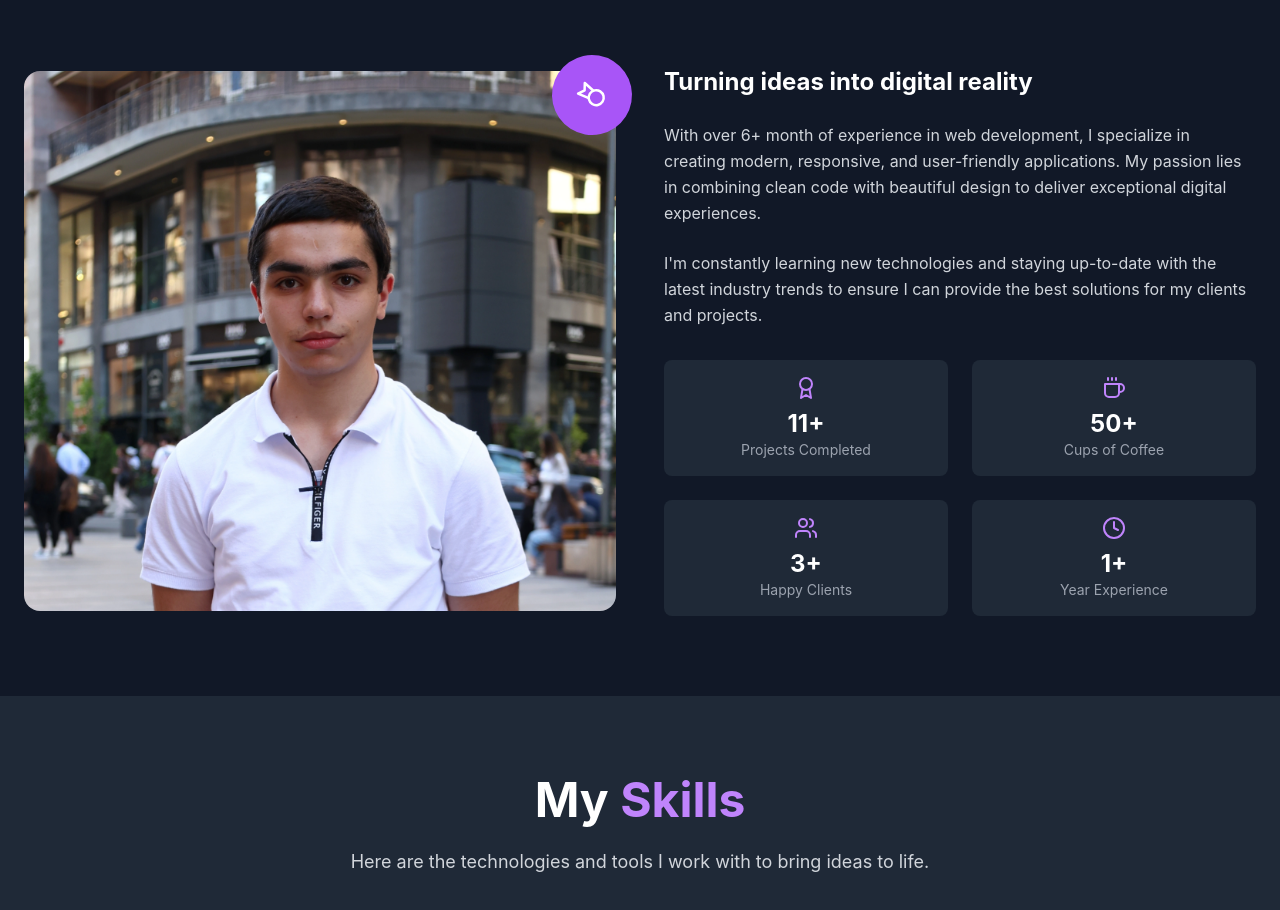
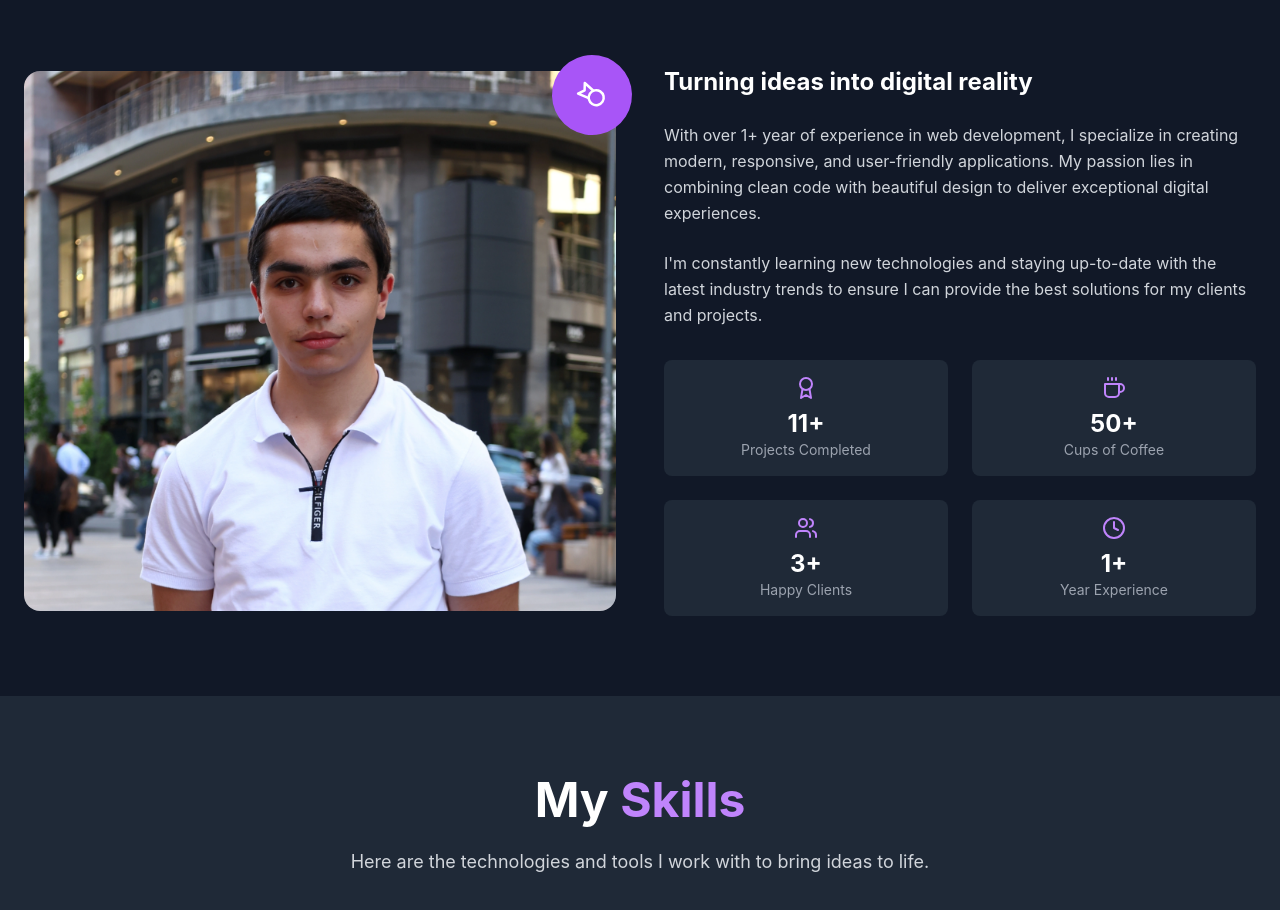
Before and after one commit to GhazaryanYuri/Portfolio, a React (Vite) app: page / in a window 1280 px wide. Shown: the part 1006-1916 px from the top of the page. Built offline with nearby package versions, Linux system fonts and the light colour scheme.

Commit message:
Corrected About section text

```diff
--- a/src/components/03-About/About.tsx
+++ b/src/components/03-About/About.tsx
@@ -69,7 +69,7 @@ const About = () => {
               Turning ideas into digital reality
             </h3>
             <p className="text-gray-300 mb-6 leading-relaxed">
-              With over 6+ month of experience in web development, I specialize
+              With over 1+ year of experience in web development, I specialize
               in creating modern, responsive, and user-friendly applications. My
               passion lies in combining clean code with beautiful design to
               deliver exceptional digital experiences.
```
